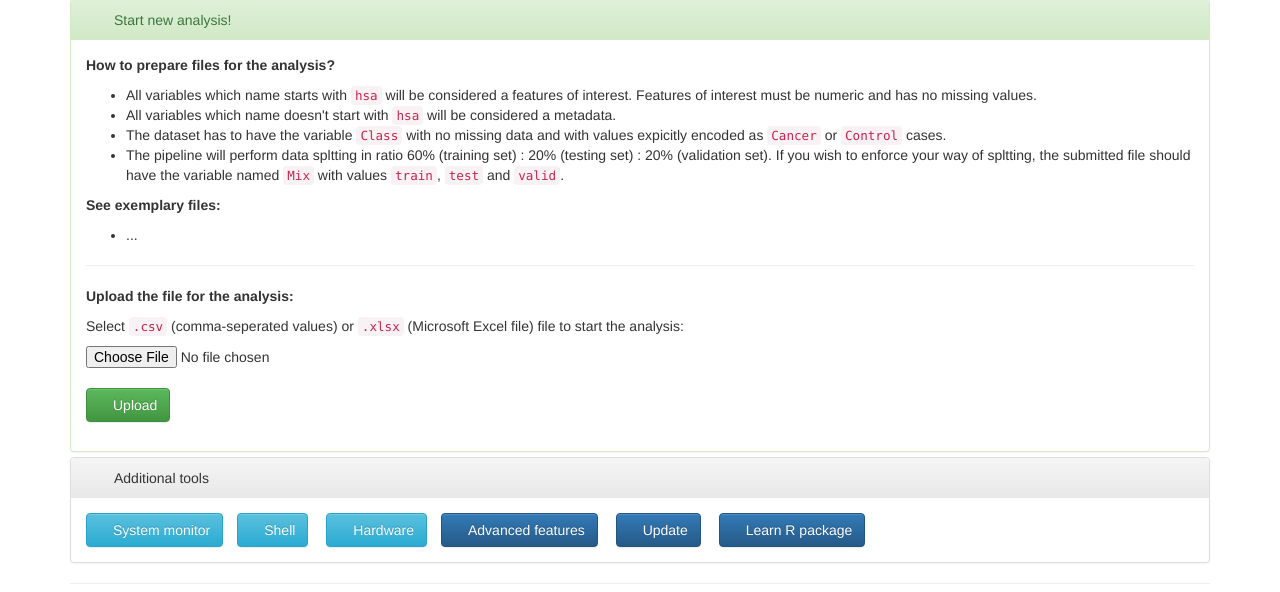
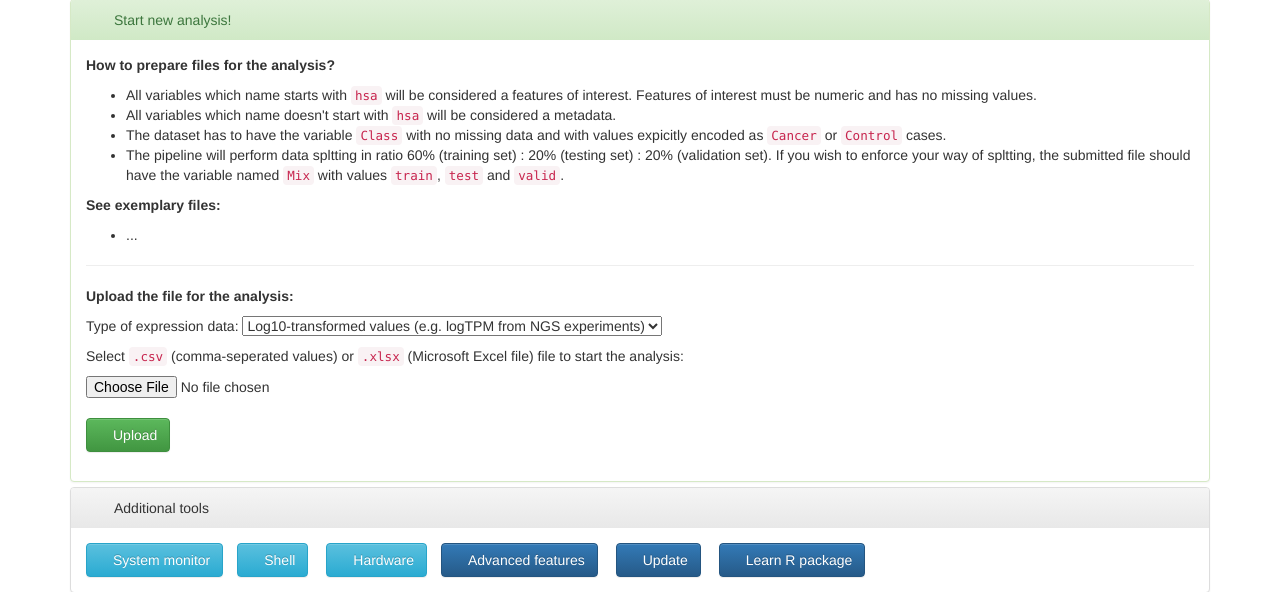
Before and after one commit to kstawiski/miRNAselector, a PHP site: page /start.php?msg=1 in a window 1280 px wide. Shown: the part 442-1034 px from the top of the page. Run offline with PHP 8.4, Linux system fonts and the light colour scheme; some libraries are stand-ins or nearby versions.

Commit message:
gui partial 1

```diff
--- a/static/process.php
+++ b/static/process.php
@@ -109,7 +109,7 @@ switch($_GET['type'])
         exec("mkdir " . $target_dir);
         if (move_uploaded_file($_FILES["fileToUpload"]["tmp_name"], $target_file)) {
         $msg = "The file `". basename( $_FILES["fileToUpload"]["name"]). "` has been uploaded. It was saved in the main project directory. You can continue with formal checking of file and starting the pipeline.";
-
+        file_put_contents('/miRNAselector/'. $target_dir . '/var_type.txt', $_POST['type']);
         exec("cp /miRNAselector/miRNAselector/docker/1_formalcheckcsv.R " . $target_dir . "formalcheckcsv.R");
         exec("cd " . $target_dir . " && Rscript formalcheckcsv.R 2>&1 | tee -a " . $target_dir . "initial_check.txt");
         header("Location: /analysis.php?id=" . $analysis_id); die();
--- a/static/start.php
+++ b/static/start.php
@@ -135,6 +135,13 @@
                     <hr>
                     <p><b>Upload the file for the analysis:</b></p>
                     <form action="process.php?type=new_analysis" method="post" enctype="multipart/form-data">
+                        <p>Type of expression data:
+                        <select name="type" id="type">
+                            <option value="logtpm">Log10-transformed values (e.g. logTPM from NGS experiments)</option>
+                            <option value="deltact">Crude values (e.g. deltaCt values from qPCR analysis)</option>
+                        </select>
+                        </p>
+
                         <p>Select <code>.csv</code> (comma-seperated values) or <code>.xlsx</code> (Microsoft Excel file) file to start the analysis:</p>
                         <input type="file" class="form-control-file" id="fileToUpload" name="fileToUpload"><br />
 
```
Also changed, not shown: .github/workflows/r.yml, 1 other file.
